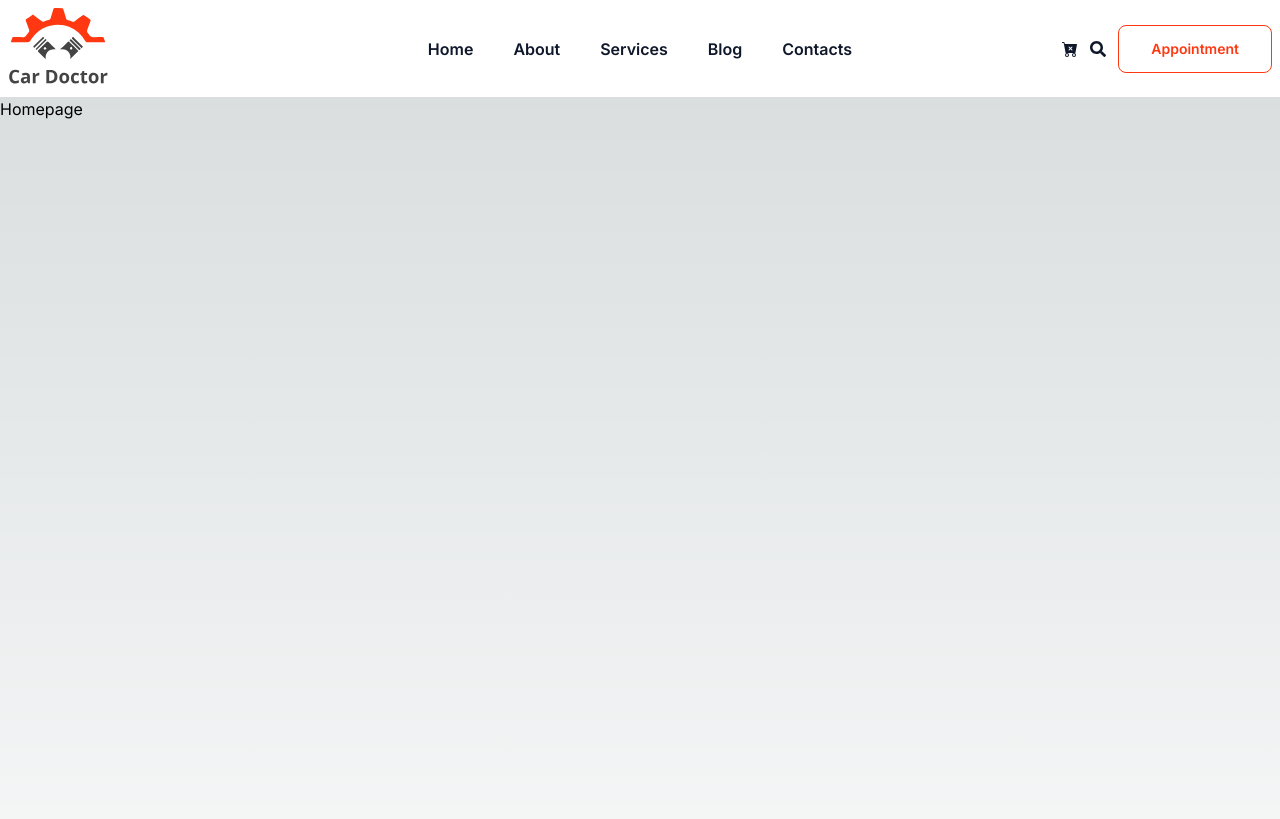
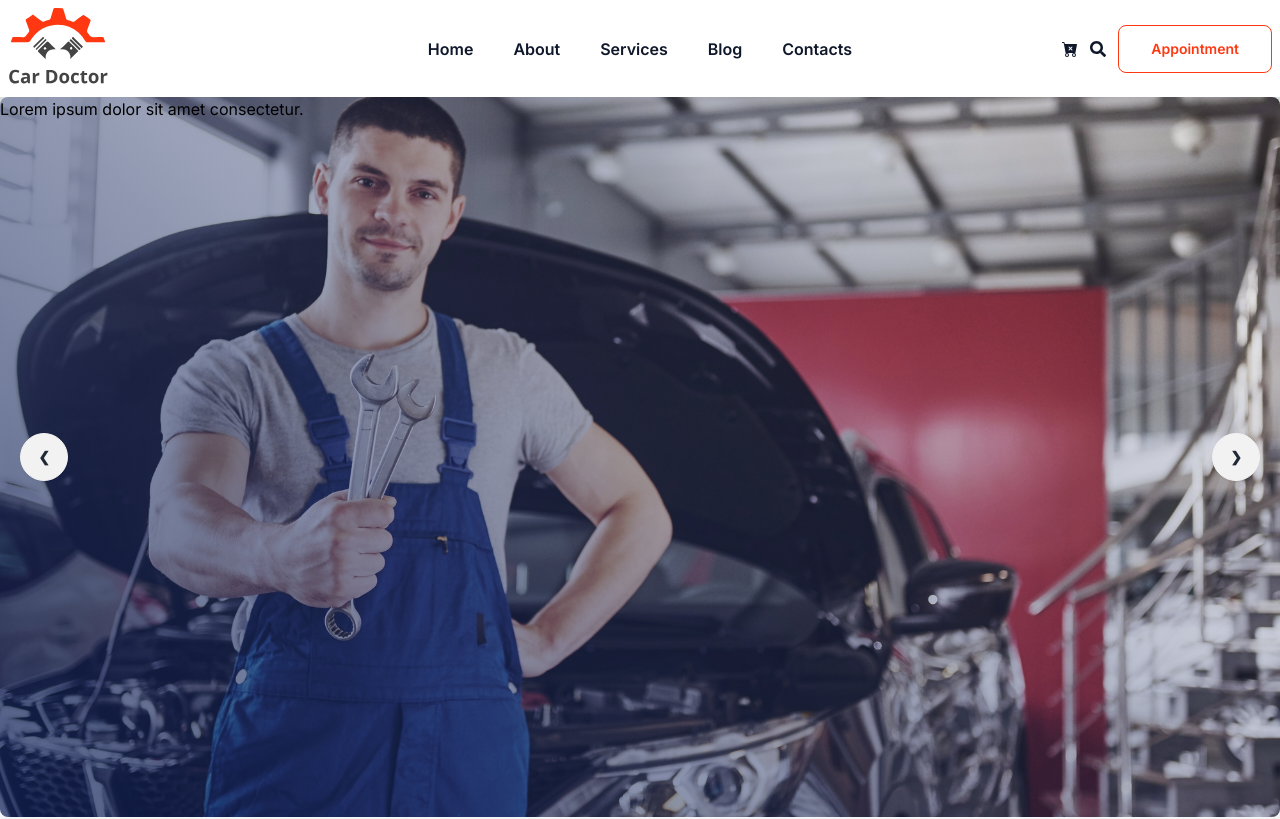
Before and after one commit to mstsurnalyakter/car-doctor-pro, a Next.js app: page / in a window 1280 px wide. Shown: the top 819 px of the page. Built offline with nearby package versions, Linux system fonts and the light colour scheme.

Commit message:
banner section added

```diff
--- a/src/app/layout.js
+++ b/src/app/layout.js
@@ -6,8 +6,8 @@ import Footer from "@/components/shared/Footer";
 const inter = Inter({ subsets: ["latin"] });
 
 export const metadata = {
-  title: "Create Next App",
-  description: "Generated by create next app",
+  title: "Car Doctor Pro",
+  description: "Car Repairing workshop",
 };
 
 export default function RootLayout({ children }) {
--- /dev/null
+++ b/src/components/Homepage/Banner.jsx
@@ -0,0 +1,69 @@
+import React from 'react'
+
+const Banner = () => {
+  return (
+    <div className="container mx-auto">
+      <div className="carousel w-full">
+        {banners.map((banner, index) => (
+          <div
+            style={{
+              backgroundImage: `linear-gradient(45deg,rgba(7,25,82,0.7), rgba(0,0,0,0)),url(/assets/images/banner/${
+                index + 1
+              }.jpg)`,
+              backgroundSize: "cover", // Add this line
+              backgroundPosition: "center", // Add this line
+            }}
+            key={index}
+            id={`slide${index + 1}`}
+            className="carousel-item relative w-full bg-top bg-no-repeat rounded-lg h-[90vh]"
+          >
+            <div>
+              <h1>Lorem ipsum dolor sit amet consectetur.</h1>
+            </div>
+            <div className="absolute flex justify-between transform -translate-y-1/2 left-5 right-5 top-1/2">
+              <a href={banner.prev} className="btn btn-circle">
+                ❮
+              </a>
+              <a href={banner.next} className="btn btn-circle">
+                ❯
+              </a>
+            </div>
+          </div>
+        ))}
+      </div>
+    </div>
+  );
+}
+
+const banners = [
+  {
+    title: "Affordable Price For Car Servicing",
+    description:
+      "There are many variations of passages of  available, but the majority have suffered alteration in some form",
+      next:"#slide2",
+      prev:"#slide4",
+  },
+  {
+    title: "Affordable Price For Car Servicing",
+    description:
+      "There are many variations of passages of  available, but the majority have suffered alteration in some form",
+      next:"#slide3",
+      prev:"#slide1",
+  },
+  {
+    title: "Affordable Price For Car Servicing",
+    description:
+      "There are many variations of passages of  available, but the majority have suffered alteration in some form",
+      next:"#slide4",
+      prev:"#slide2",
+  },
+  {
+    title: "Affordable Price For Car Servicing",
+    description:
+      "There are many variations of passages of  available, but the majority have suffered alteration in some form",
+      next:"#slide1",
+      prev:"#slide3",
+  },
+];
+
+export default Banner
--- a/src/components/Homepage/Homepage.jsx
+++ b/src/components/Homepage/Homepage.jsx
@@ -1,8 +1,11 @@
 import React from 'react'
+import Banner from './Banner'
 
 const Homepage = () => {
   return (
-    <div className='h-screen'>Homepage</div>
+    <div className='h-screen'>
+      <Banner/>
+    </div>
   )
 }
 
--- a/tailwind.config.js
+++ b/tailwind.config.js
@@ -19,15 +19,18 @@ module.exports = {
     themes: [
       {
         carDoctorTheme: {
+          ...require("daisyui/src/theming/themes")["light"],
           primary: "#FF3811",
-          secondary: "#f6d860",
-          accent: "#37cdbe",
-          neutral: "#3d4451",
-          "base-100": "#ffffff",
+         secondary:"teal",
+         ".btn-primary":{
+          "color":"#fff"
+         },
+         ".btn-outline.btn-primary:hover":{
+          "color":"#fff"
+         }
         },
       },
       "dark",
-      "light",
     ],
   },
 };
```
